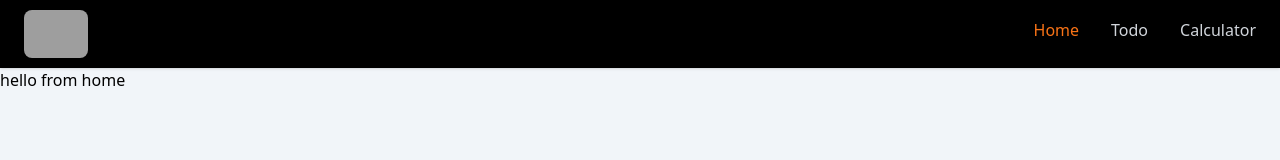
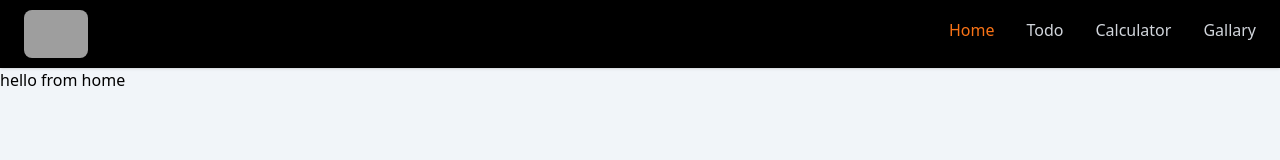
Before and after one commit to gouravg8/react-projects, a React (Vite) app: page / in a window 1280 px wide. Shown: the top 160 px of the page. Built offline with nearby package versions, Linux system fonts and the light colour scheme; grey boxes are pictures that could not be loaded.

Commit message:
added gallary route

```diff
--- a/src/layout/Header.tsx
+++ b/src/layout/Header.tsx
@@ -87,6 +87,20 @@ export default function Header() {
                       Calculator
                     </NavLink>
                   </li>
+                  <li>
+                    <NavLink
+                      to="/gallary"
+                      className={({ isActive }) =>
+                        `block py-2 pr-4 pl-3 duration-200 ${
+                          isActive
+                            ? "text-orange-500"
+                            : "text-black md:text-gray-300"
+                        } lg:hover:bg-transparent hover:text-orange-600 lg:p-0`
+                      }
+                    >
+                      Gallary
+                    </NavLink>
+                  </li>
                 </ul>
               </div>
             </li>
--- a/src/main.tsx
+++ b/src/main.tsx
@@ -8,7 +8,7 @@ import {
   createRoutesFromElements,
   Route,
 } from "react-router-dom";
-import { Calculator, Todo } from "./components/index";
+import { Calculator, Gallary, Todo } from "./components/index";
 import Layout from "./layout/Layout.tsx";
 
 const router = createBrowserRouter(
@@ -17,6 +17,7 @@ const router = createBrowserRouter(
       <Route path="" element={<App />} />
       <Route path="todo" element={<Todo />} />
       <Route path="calculator" element={<Calculator />} />
+      <Route path="gallary" element={<Gallary />} />
     </Route>
   )
 );
```
